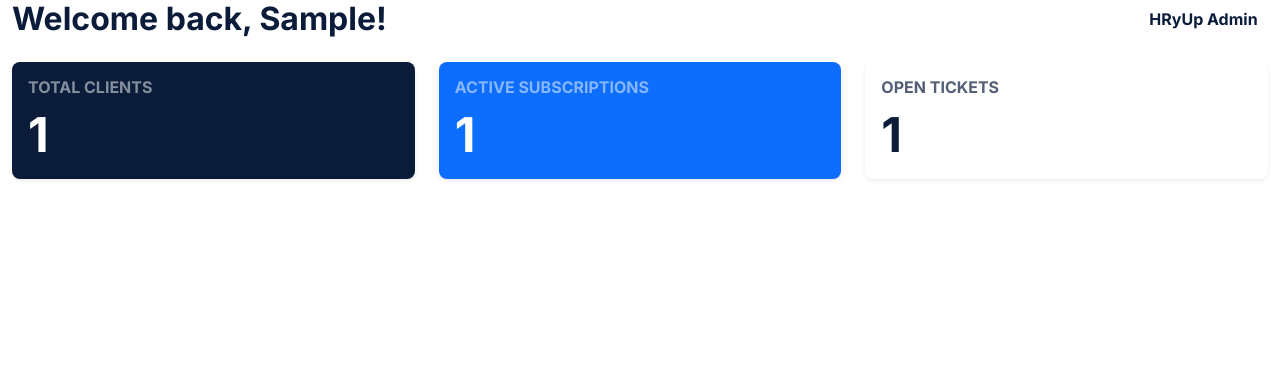
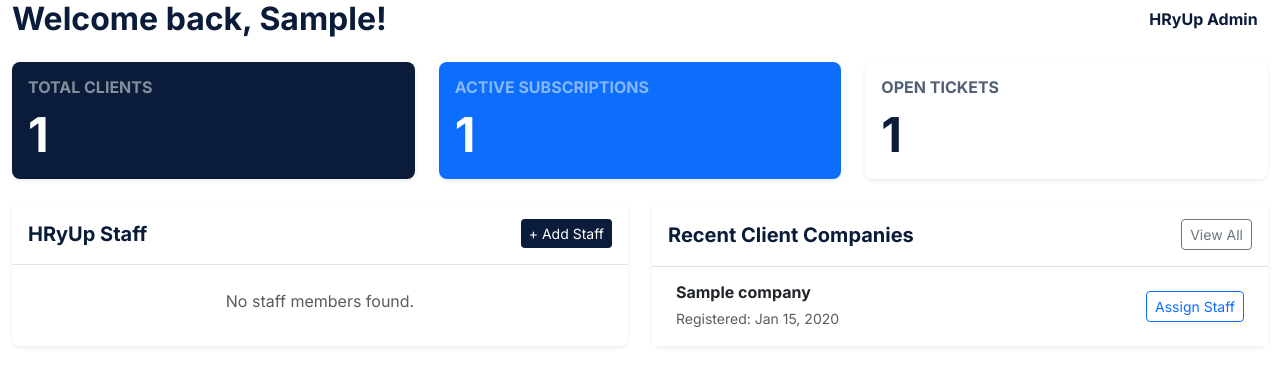
Before and after one commit to Jaycee041305/hryup-platform, a Django app: page /dashboard/ in a window 1280 px wide. Shown: the top 386 px of the page. Run offline with Django 5.2, Linux system fonts and the light colour scheme; a user stored in the database is signed in; tables that the repository leaves empty hold one stand-in row (values such as "Sample post").

Commit message:
Update admin dashboard UI with staff and client panels

```diff
--- a/dashboard/views.py
+++ b/dashboard/views.py
@@ -19,9 +19,13 @@ class DashboardIndexView(LoginRequiredMixin, TemplateView):
         user = self.request.user
 
         if user.role == 'HRYUP_ADMIN':
+            from django.contrib.auth import get_user_model
+            User = get_user_model()
             context['total_clients'] = Company.objects.count()
             context['active_subscriptions'] = Subscription.objects.filter(status='ACTIVE').count()
             context['open_tickets'] = Ticket.objects.filter(status='Open').count()
+            context['staff_members'] = User.objects.filter(role='HRYUP_STAFF').prefetch_related('staff_assignments__company')
+            context['recent_companies'] = Company.objects.order_by('-created_at')[:5]
 
         elif user.role == 'CLIENT_MANAGER':
             if hasattr(user, 'employee_profile'):
--- a/templates/dashboard/index.html
+++ b/templates/dashboard/index.html
@@ -37,6 +37,62 @@
                 <div class="card-body">
                     <h6 class="text-navy text-uppercase fw-bold mb-2" style="opacity: 0.7;">Open Tickets</h6>
                     <h2 class="display-5 fw-bold mb-0">{{ open_tickets|default:0 }}</h2>
+                </div>
+            </div>
+        </div>
+    </div>
+
+    <div class="row g-4 mb-4">
+        <div class="col-lg-6">
+            <div class="card border-0 shadow-sm rounded-3 h-100">
+                <div class="card-header bg-white border-bottom py-3 d-flex justify-content-between align-items-center">
+                    <h5 class="mb-0 fw-bold text-navy">HRyUp Staff</h5>
+                    <a href="{% url 'accounts:user_create' %}" class="btn btn-sm btn-navy">+ Add Staff</a>
+                </div>
+                <div class="card-body p-0">
+                    <div class="list-group list-group-flush">
+                        {% for staff in staff_members %}
+                        <div class="list-group-item px-4 py-3">
+                            <div class="d-flex justify-content-between align-items-center mb-1">
+                                <h6 class="mb-0 fw-bold">{{ staff.get_full_name }}</h6>
+                                <span class="badge bg-light text-dark border">{{ staff.email }}</span>
+                            </div>
+                            <small class="text-muted d-block mb-2">Assigned Clients:
+                                {% for assignment in staff.staff_assignments.all %}
+                                    {{ assignment.company.name }}{% if not forloop.last %}, {% endif %}
+                                {% empty %}
+                                    <span class="text-warning">No clients assigned yet</span>
+                                {% endfor %}
+                            </small>
+                        </div>
+                        {% empty %}
+                        <div class="p-4 text-center text-muted">No staff members found.</div>
+                        {% endfor %}
+                    </div>
+                </div>
+            </div>
+        </div>
+
+        <div class="col-lg-6">
+            <div class="card border-0 shadow-sm rounded-3 h-100">
+                <div class="card-header bg-white border-bottom py-3 d-flex justify-content-between align-items-center">
+                    <h5 class="mb-0 fw-bold text-navy">Recent Client Companies</h5>
+                    <a href="{% url 'companies:list' %}" class="btn btn-sm btn-outline-secondary">View All</a>
+                </div>
+                <div class="card-body p-0">
+                    <div class="list-group list-group-flush">
+                        {% for company in recent_companies %}
+                        <div class="list-group-item px-4 py-3 d-flex justify-content-between align-items-center">
+                            <div>
+                                <h6 class="mb-1 fw-bold">{{ company.name }}</h6>
+                                <small class="text-muted">Registered: {{ company.created_at|date:"M d, Y" }}</small>
+                            </div>
+                            <a href="{% url 'companies:staff_assignment' company.pk %}" class="btn btn-sm btn-outline-primary">Assign Staff</a>
+                        </div>
+                        {% empty %}
+                        <div class="p-4 text-center text-muted">No client companies registered yet.</div>
+                        {% endfor %}
+                    </div>
                 </div>
             </div>
         </div>
```
